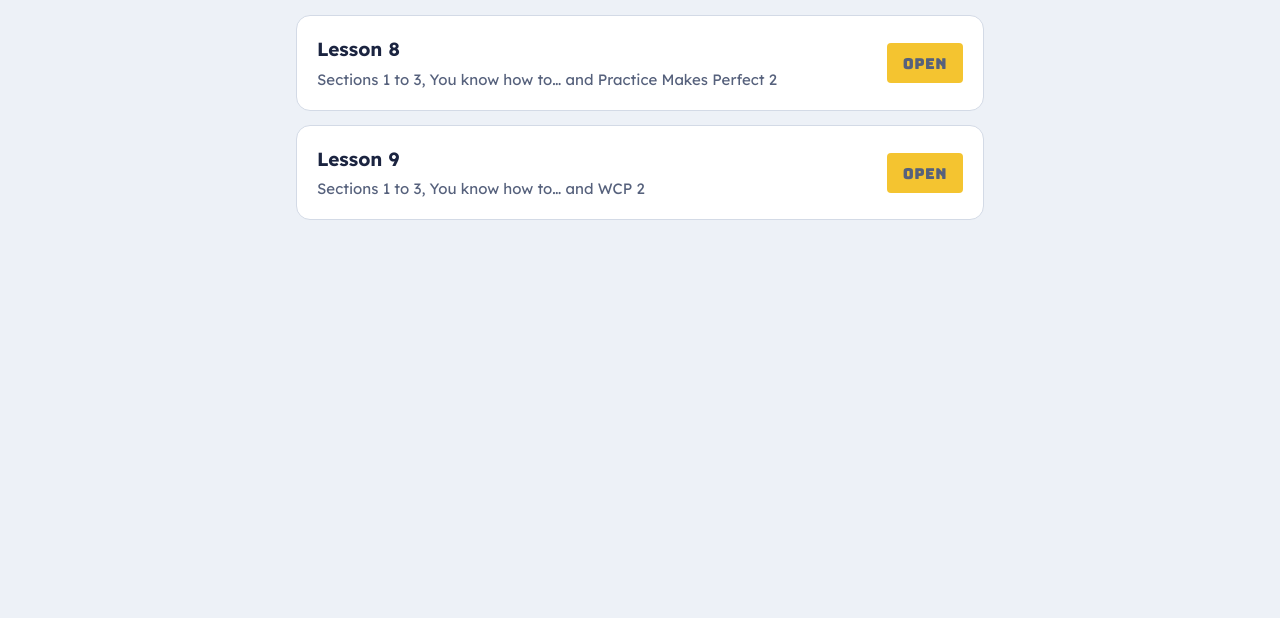
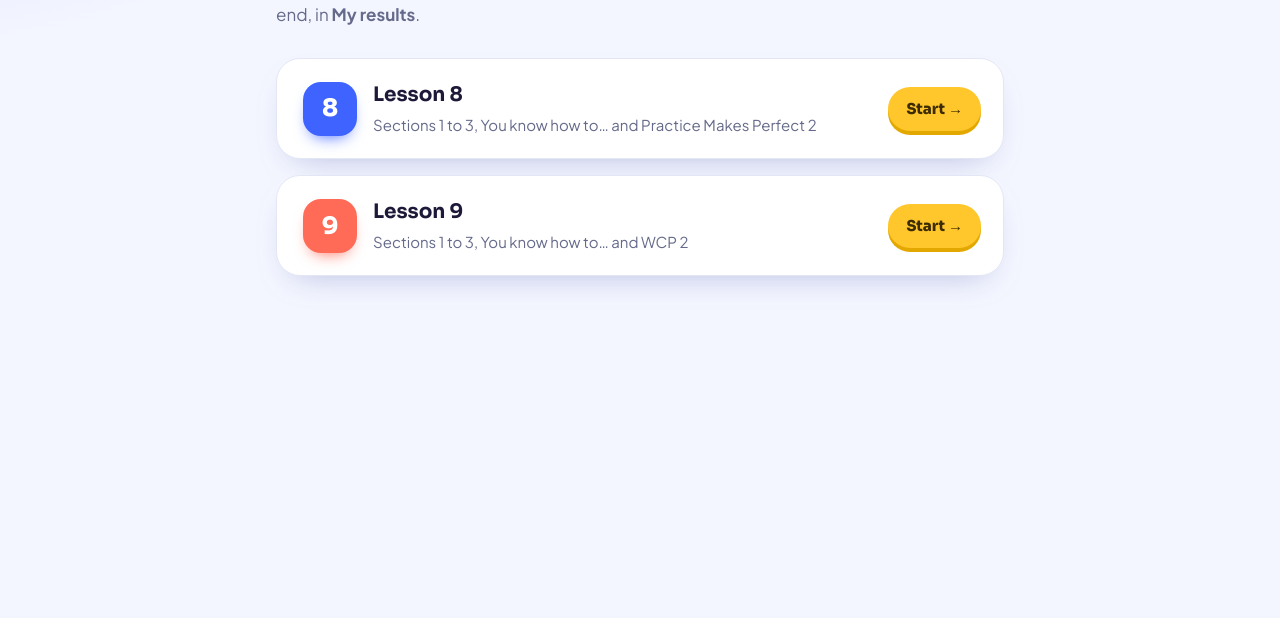
Before and after one commit to rodrigomariani-bit/online-english-3, a plain HTML site: page index.html in a window 1280 px wide. Shown: the part 182-800 px from the top of the page. Drawn offline with Linux system fonts and the light colour scheme.

Commit message:
Add files via upload

```diff
--- a/index.html
+++ b/index.html
@@ -6,33 +6,40 @@
 <title>Online English 3 Workbooks</title>
 <link rel="preconnect" href="https://fonts.googleapis.com">
 <link rel="preconnect" href="https://fonts.gstatic.com" crossorigin>
-<link rel="stylesheet" href="https://fonts.googleapis.com/css2?family=Bungee&family=Lexend:wght@400;600;700&display=swap">
+<link rel="stylesheet" href="https://fonts.googleapis.com/css2?family=Plus+Jakarta+Sans:wght@400;500;600;700;800&family=Sora:wght@600;700;800&display=swap">
 <style>
-/* Layout: one centered column with a card per lesson, same look as the lesson pages */
-:root{--bg:#EDF1F7;--surface:#FFFFFF;--ink:#1B2440;--muted:#56617C;--line:#D3DAE6;--accent:#2F5BEA;--accent-text:#2347C4;--ticket:#F4C430;--ticket-ink:#1B2440;
-  --font-display:"Bungee","Arial Black",Impact,sans-serif;--font-body:"Lexend","Segoe UI",system-ui,Arial,sans-serif}
-@media (prefers-color-scheme: dark){:root{--bg:#0F1426;--surface:#171F37;--ink:#E7ECF8;--muted:#A3ADC7;--line:#2E3858;--accent:#7E9CFF;--accent-text:#AFC2FF;color-scheme:dark}}
+/* Layout: a bright light page with one colorful card per lesson */
+:root{color-scheme:light;--bg:#F4F6FF;--surface:#FFFFFF;--ink:#1D1A39;--muted:#656A8A;--line:#E3E6F5;
+  --blue:#3E63FF;--violet:#8B5CF6;--coral:#FF6B57;--pink:#FF4F9A;--orange:#FF8A1F;--sun:#FFC72C;--sun-ink:#3D2C00;--sun-edge:#E2A800;
+  --font-display:"Sora","Plus Jakarta Sans",system-ui,Arial,sans-serif;--font-body:"Plus Jakarta Sans","Segoe UI",system-ui,Arial,sans-serif}
 *{box-sizing:border-box}
-body{margin:0;background:var(--bg);color:var(--ink);font-family:var(--font-body);font-size:17px;line-height:1.6}
-.wrap{max-width:720px;margin:0 auto;padding:40px max(16px,env(safe-area-inset-right,0px)) 64px max(16px,env(safe-area-inset-left,0px))}
-h1{font-family:var(--font-display);font-weight:400;font-size:clamp(26px,6vw,36px);line-height:1.1;margin:0 0 8px;letter-spacing:.02em}
-p.lead{color:var(--muted);margin:0 0 28px;max-width:56ch}
-.list{display:grid;gap:14px;padding:0;margin:0;list-style:none}
-a.card{display:flex;align-items:center;justify-content:space-between;gap:16px;background:var(--surface);border:1px solid var(--line);border-radius:14px;padding:18px 20px;color:inherit;text-decoration:none}
-a.card:hover{border-color:var(--accent)}
-a.card:focus-visible{outline:2px solid var(--accent);outline-offset:2px}
-.card strong{display:block;font-size:19px}
-.card span{color:var(--muted);font-size:15px}
-.go{flex:0 0 auto;font-family:var(--font-display);font-size:14px;background:var(--ticket);color:var(--ticket-ink);padding:9px 16px 7px;border-radius:4px;letter-spacing:.03em}
+body{margin:0;background:var(--bg);color:var(--ink);font-family:var(--font-body);font-size:17px;line-height:1.6;
+  background-image:radial-gradient(900px 420px at 100% -10%,rgba(255,79,154,.12),transparent 60%),radial-gradient(800px 400px at -10% 0%,rgba(62,99,255,.12),transparent 60%);background-attachment:fixed}
+.wrap{max-width:760px;margin:0 auto;padding:48px max(16px,env(safe-area-inset-right,0px)) 72px max(16px,env(safe-area-inset-left,0px))}
+.badge{display:inline-block;font-family:var(--font-display);font-weight:800;font-size:12px;letter-spacing:.14em;color:#fff;padding:7px 14px;border-radius:999px;background:linear-gradient(120deg,var(--coral),var(--pink) 55%,var(--violet));box-shadow:0 8px 18px -8px rgba(255,79,154,.7)}
+h1{font-family:var(--font-display);font-weight:800;font-size:clamp(30px,7vw,44px);line-height:1.1;letter-spacing:-.02em;margin:16px 0 10px}
+p.lead{color:var(--muted);margin:0 0 30px;max-width:56ch}
+.list{display:grid;gap:16px;padding:0;margin:0;list-style:none}
+a.card{position:relative;display:flex;align-items:center;justify-content:space-between;gap:16px;background:var(--surface);border:1px solid var(--line);border-radius:24px;padding:20px 22px 20px 26px;color:inherit;text-decoration:none;overflow:hidden;
+  box-shadow:0 14px 34px -18px rgba(40,52,150,.35);transition:transform .15s,box-shadow .15s}
+a.card:hover{transform:translateY(-3px);box-shadow:0 20px 40px -18px rgba(40,52,150,.45)}
+a.card:focus-visible{outline:3px solid var(--c);outline-offset:3px}
+.num{flex:0 0 auto;display:grid;place-items:center;width:54px;height:54px;border-radius:18px;font-family:var(--font-display);font-weight:800;font-size:24px;color:#fff;background:var(--c);box-shadow:0 8px 16px -8px var(--c)}
+.info{flex:1;min-width:0}
+.card strong{display:block;font-family:var(--font-display);font-size:20px}
+.card span.sub{color:var(--muted);font-size:15px}
+.go{flex:0 0 auto;font-family:var(--font-display);font-weight:800;font-size:15px;background:var(--sun);color:var(--sun-ink);padding:10px 18px;border-radius:999px;box-shadow:0 4px 0 var(--sun-edge)}
+@media (max-width:480px){a.card{flex-wrap:wrap}.go{width:100%;text-align:center}}
 </style>
 </head>
 <body>
 <main class="wrap">
+  <span class="badge">TT 3 · CW</span>
   <h1>Online English 3</h1>
-  <p class="lead">Interactive workbooks (CW). Choose your lesson, answer the exercises, and send your answers to your teacher at the end, in <b>My results</b>.</p>
+  <p class="lead">Choose your lesson, answer the exercises, and send your answers to your teacher at the end, in <b>My results</b>.</p>
   <ul class="list">
-    <li><a class="card" href="lesson-8/"><div><strong>Lesson 8</strong><span>Sections 1 to 3, You know how to… and Practice Makes Perfect 2</span></div><span class="go">OPEN</span></a></li>
-    <li><a class="card" href="lesson-9/"><div><strong>Lesson 9</strong><span>Sections 1 to 3, You know how to… and WCP 2</span></div><span class="go">OPEN</span></a></li>
+    <li><a class="card" href="lesson-8/" style="--c:var(--blue)"><span class="num">8</span><span class="info"><strong>Lesson 8</strong><span class="sub">Sections 1 to 3, You know how to… and Practice Makes Perfect 2</span></span><span class="go">Start →</span></a></li>
+    <li><a class="card" href="lesson-9/" style="--c:var(--coral)"><span class="num">9</span><span class="info"><strong>Lesson 9</strong><span class="sub">Sections 1 to 3, You know how to… and WCP 2</span></span><span class="go">Start →</span></a></li>
   </ul>
 </main>
 </body>
```
